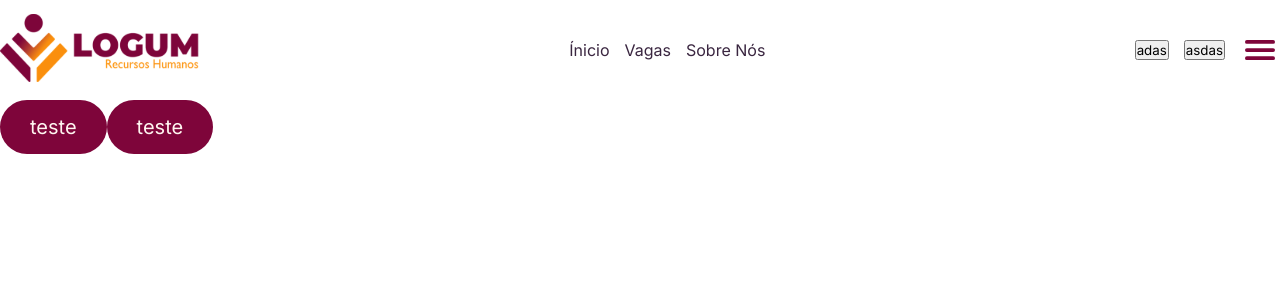
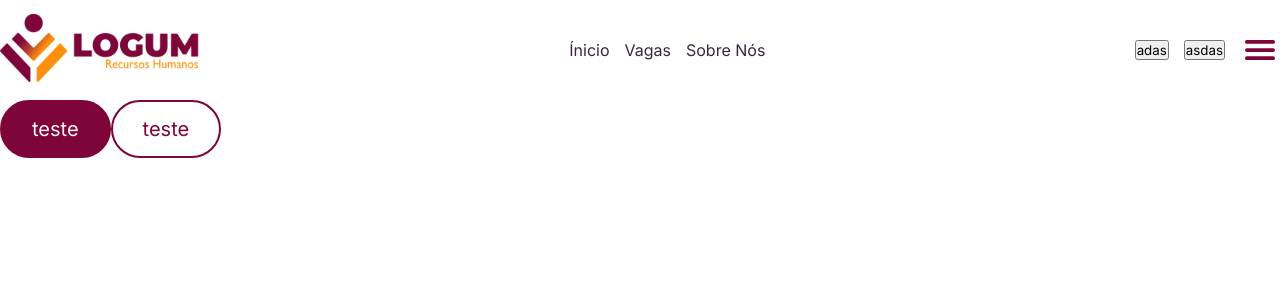
Before and after one commit to MPCGomes/logumrh, a Next.js app in the folder frontend-web/: page / in a window 1280 px wide. Shown: the top 300 px of the page. Built offline with nearby package versions, Linux system fonts and the light colour scheme.

Commit message:
styles: secondary button

```diff
--- a/frontend-web/components/ButtonPrimary/ButtonPrimary.module.scss
+++ b/frontend-web/components/ButtonPrimary/ButtonPrimary.module.scss
@@ -1,16 +1,16 @@
 @import '../../styles/variables';
 
-.btnPrimary{
+.btnPrimary {
   background-color: var(--primary-color);
   border-radius: 50px;
-  border: none;
+  border: 2px solid var(--primary-color);
   color: var(--background-color);
   font-size: $fs-400;
   font-weight: normal;
   padding: 15px 30px;
   cursor: pointer;
 
-  &:hover{
+  &:hover {
     box-shadow: 0 4px 20px 8px #7e053a40;
     transition: all .3s ease-in-out;
   }
--- a/frontend-web/components/ButtonSecondary/ButtonSecondary.module.scss
+++ b/frontend-web/components/ButtonSecondary/ButtonSecondary.module.scss
@@ -1,17 +1,18 @@
 @import '../../styles/variables';
 
 .btnSecondary{
-  background-color: var(--primary-color);
+  background-color: transparent;
   border-radius: 50px;
-  border: none;
-  color: var(--background-color);
+  border: 2px solid var(--primary-color);
+  color: var(--primary-color);
   font-size: $fs-400;
   font-weight: normal;
   padding: 15px 30px;
   cursor: pointer;
 
   &:hover{
-    box-shadow: 0 4px 20px 8px #7e053a40;
+    background-color: var(--primary-color);
+    color: var(--background-color);
     transition: all .3s ease-in-out;
   }
 }
```
